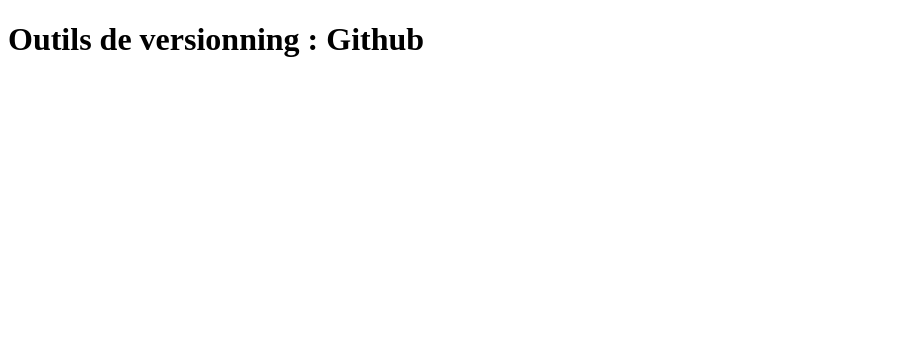
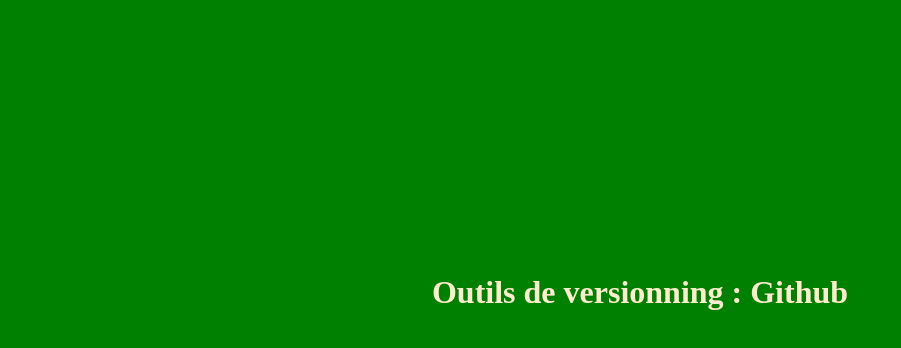
Before and after one commit to anjara304/hackathon-devops, a plain HTML site: page index.html in a window 1280 px wide. Shown: the whole page, without its empty margins (0-901 px from the left). Drawn offline with Linux system fonts and the light colour scheme.

Commit message:
Modification du style du fichier

```diff
--- a/index.html
+++ b/index.html
@@ -6,7 +6,13 @@
     <meta name="viewport" content="width=device-width, initial-scale=1.0">
     <title>Hackathon DevOps</title>
 </head>
-<body>
-   <h1>Outils de versionning : Github</h1>
+<body style="background-color:green">
+   <h1
+	style="color:blanchedalmond;
+		text-align: center;
+		padding-top: 20%;
+		padding-bottom: 20%;">
+		Outils de versionning : Github
+	</h1>
 </body>
 </html>
```
